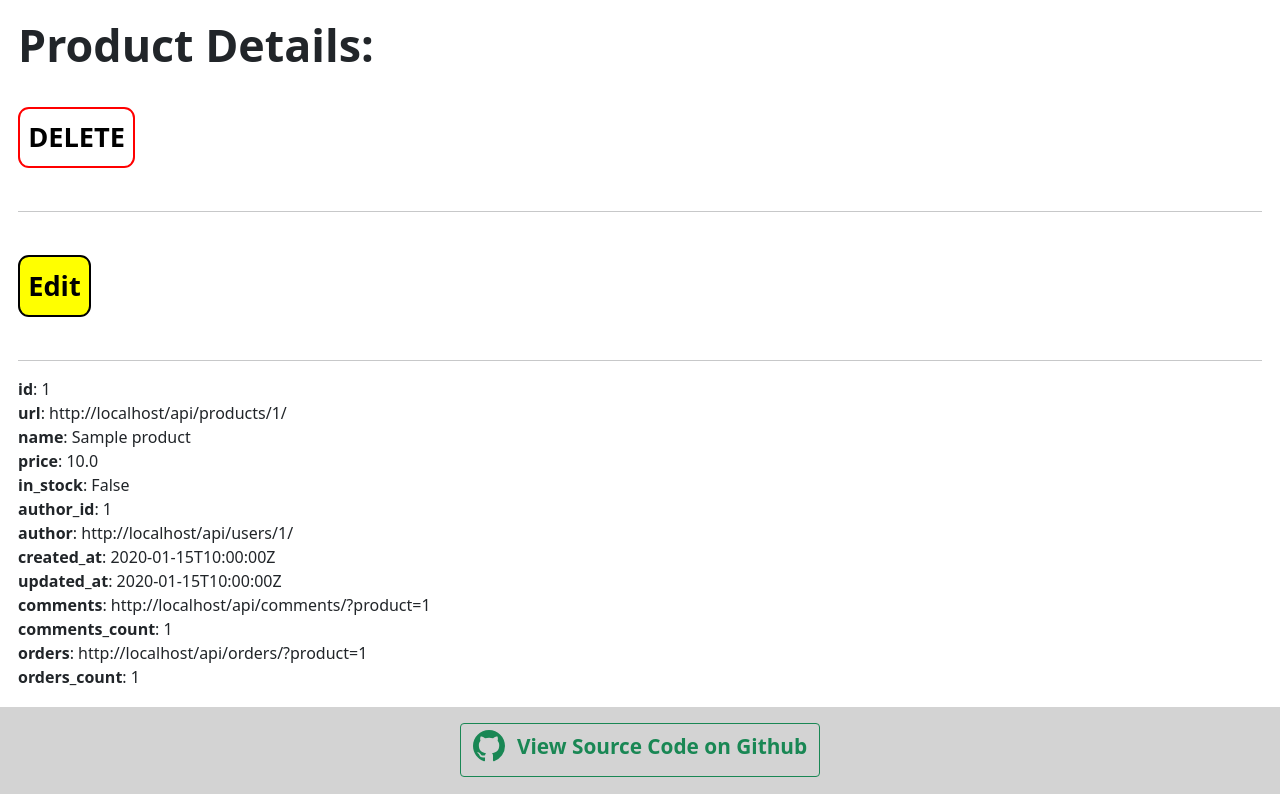
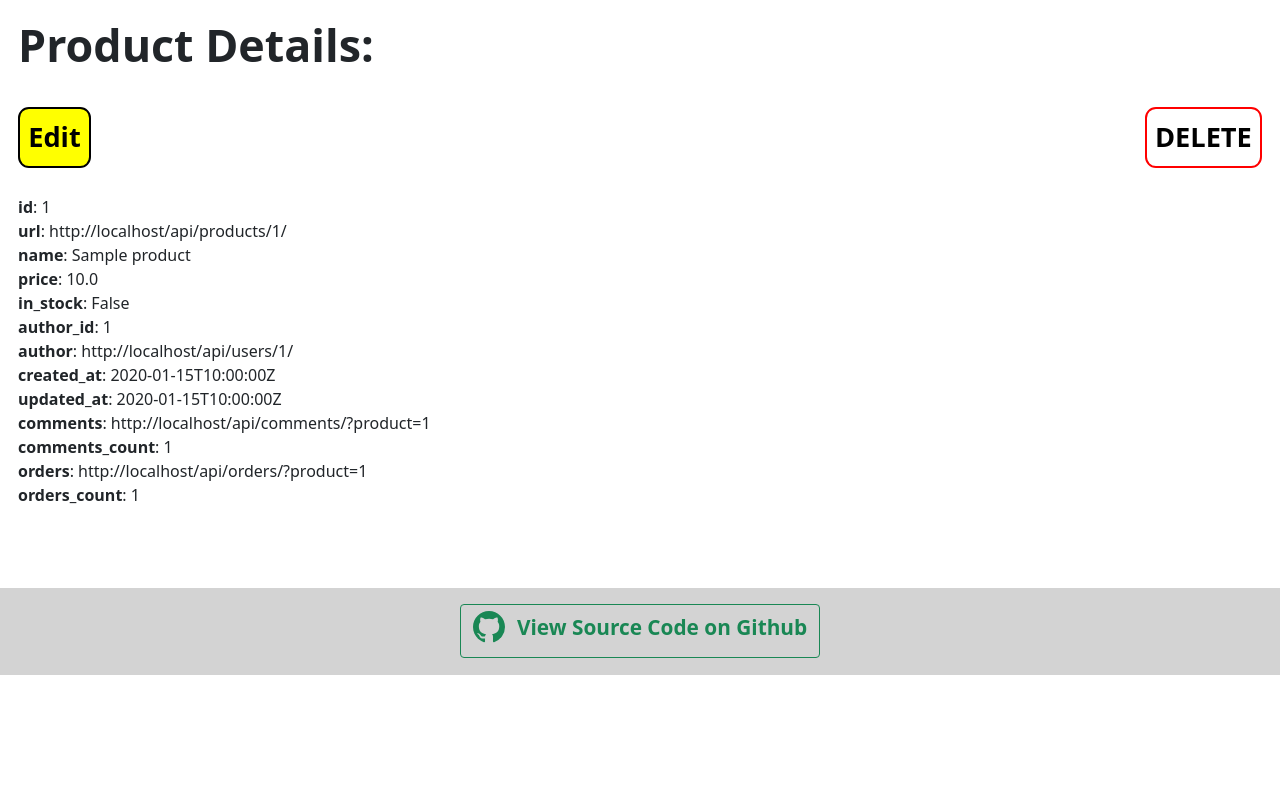
Before and after one commit to OmarThinks/cantiin_django, a Django app: page /products/1/ in a window 1280 px wide. Shown: the part 125-919 px from the top of the page. After the commit the page ends 800 px from the top, so only its background shows below. Run offline with Django 3.2, Linux system fonts and the light colour scheme; tables that the repository leaves empty hold one stand-in row (values such as "Sample post"); some libraries are stand-ins or nearby versions.

Commit message:
Styled the delete button

```diff
--- a/_app/assets/css/style.css
+++ b/_app/assets/css/style.css
@@ -190,3 +190,14 @@ h1,h2, h3
 
 .pagination>.disabled>a
 {cursor: not-allowed;pointer-events: none;background: lightgrey;}
+
+
+
+
+
+
+
+.unstyled_link,.unstyled_link:hover,.unstyled_link:visited,.unstyled_link:active
+{
+	color: black; text-decoration: none;
+}
--- a/_app/frontend/templates/resources/products/retrieve.html
+++ b/_app/frontend/templates/resources/products/retrieve.html
@@ -68,9 +68,17 @@
 
 
 
+<div style="display: flex; justify-content: space-between;">
 
 
-<button class="delete_button" id="delete_button" onclick="delete_item()">
+<button class="edit_button">
+	<a class="unstyled_link" href="/update{{ request.path }}">
+Edit</a></button>
+
+
+
+<button class="delete_button" id="delete_button"
+onclick="delete_item()">
 {% csrf_token %}
 DELETE</button>
 
@@ -79,21 +87,13 @@ DELETE</button>
 
 
 
-
-
-<hr>
-<a href="/update{{ request.path }}">
-<button class="edit_button">Edit</button>
-</a>
-
-
-<hr>
+</div>
 
 
 
 
 
-
+<div>
 
 
 
@@ -103,7 +103,7 @@ DELETE</button>
 <br>
 {% endfor %}
 
-
+</div>
 <script type="text/javascript">
 
 
```
